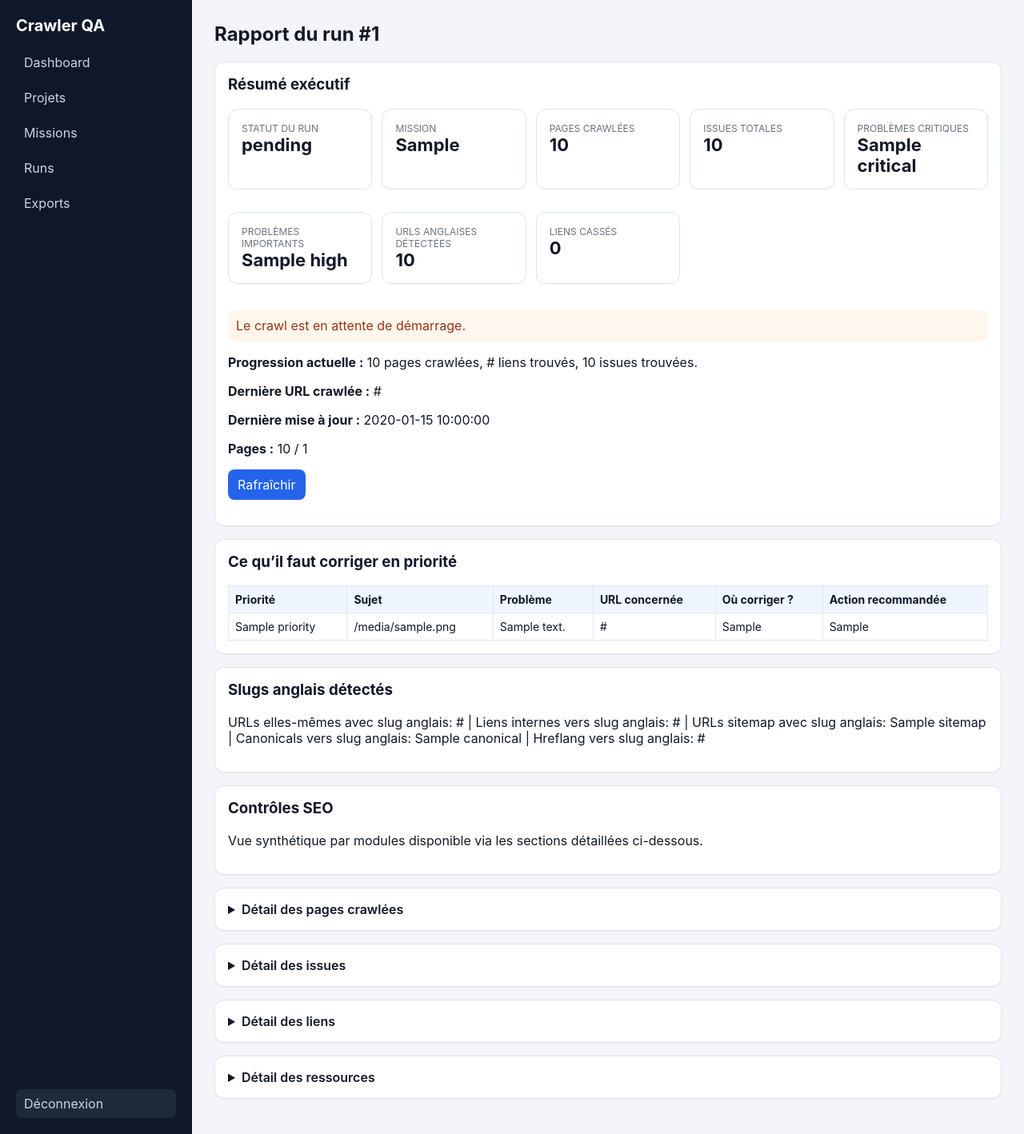
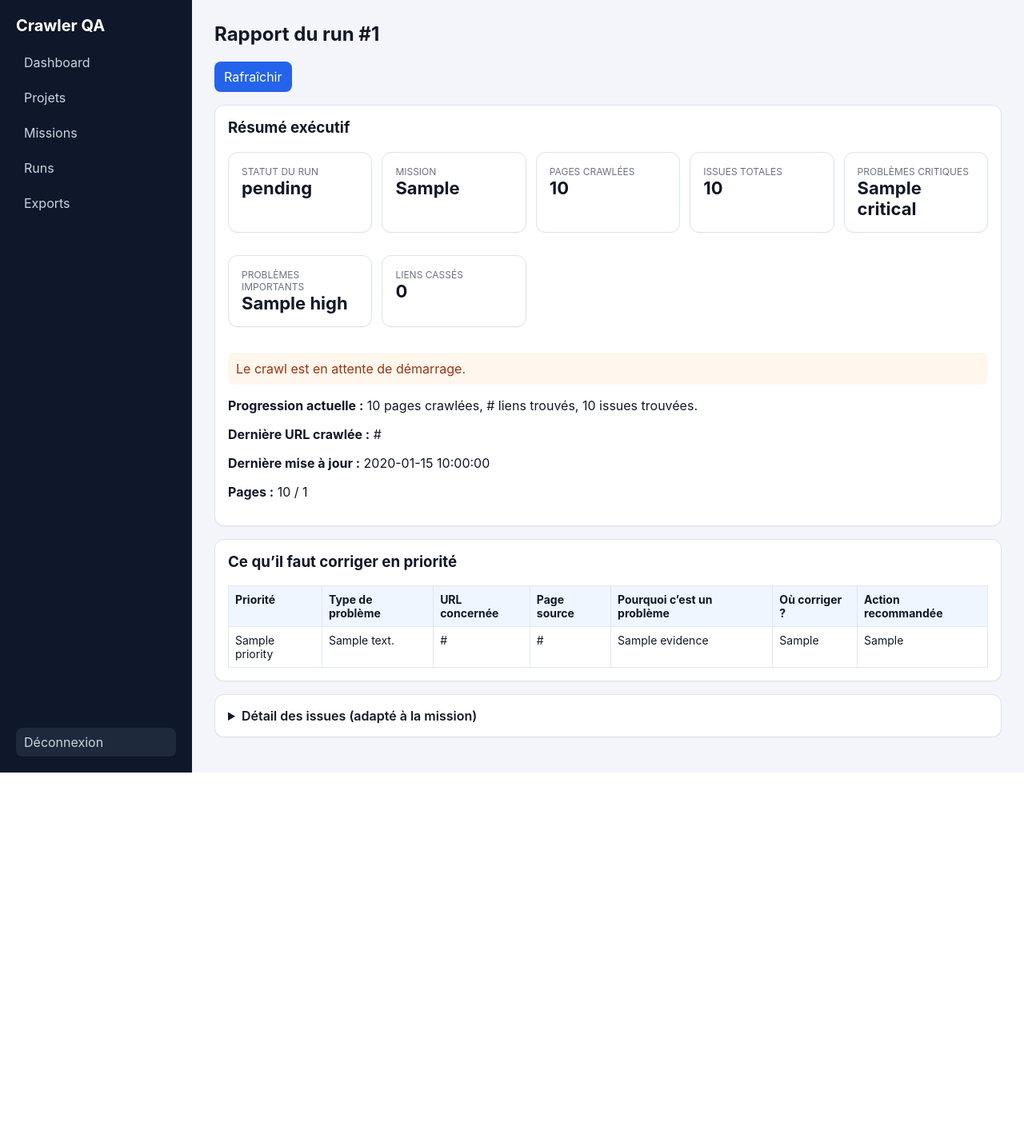
Before and after one commit to 2DOLIST06/crawler-, a FastAPI app: template crawler/src/crawler_app/templates/run_detail.html in a window 1280 px wide. Shown: the whole page at 80% size. After the commit the page ends 966 px from the top, so only its background shows below. Run offline with FastAPI, Linux system fonts and the light colour scheme; the template is opened without the code that fills it: most values are stand-ins (such as "Sample title", 1, 10 or a date in 2020).

Commit message:
Make run report sections mission-driven and restore refresh button (#27)

```diff
--- a/crawler/src/crawler_app/templates/run_detail.html
+++ b/crawler/src/crawler_app/templates/run_detail.html
@@ -3,6 +3,7 @@
 {% endblock %}
 {% block content %}
 <h2>Rapport du run #{{run.id}}</h2>
+<p><a class="btn-link" href="/runs/{{run.id}}">Rafraîchir</a></p>
 <section class="card">
   <h3>Résumé exécutif</h3>
   <div class="stats-grid">
@@ -12,8 +13,10 @@
     <div class="stat-card"><span>Issues totales</span><strong>{{run.issues_found}}</strong></div>
     <div class="stat-card"><span>Problèmes critiques</span><strong>{{stats.critical}}</strong></div>
     <div class="stat-card"><span>Problèmes importants</span><strong>{{stats.high}}</strong></div>
+    <div class="stat-card"><span>Liens cassés</span><strong>{{all_enriched|selectattr('raw.issue_type','equalto','broken_internal_link')|list|length}}</strong></div>
+    {% if mission_type == 'english_slugs_fr_audit' %}
     <div class="stat-card"><span>URLs anglaises détectées</span><strong>{{english_counts.total}}</strong></div>
-    <div class="stat-card"><span>Liens cassés</span><strong>{{all_enriched|selectattr('raw.issue_type','equalto','broken_internal_link')|list|length}}</strong></div>
+    {% endif %}
   </div>
   {% if run.pages_crawled == run.max_pages %}<p class="warn">Attention : limite atteinte, audit partiel.</p>{% endif %}
 {% if run.status == 'pending' %}<p class="warn">Le crawl est en attente de démarrage.</p>{% endif %}
@@ -23,7 +26,6 @@
 <p><strong>Dernière URL crawlée :</strong> {{run.last_crawled_url or 'N/A'}}</p>
 <p><strong>Dernière mise à jour :</strong> {{run.updated_at or 'N/A'}}</p>
 <p><strong>Pages :</strong> {{run.pages_crawled}} / {{run.max_pages}}</p>
-<p><a class="btn-link" href="/runs/{{run.id}}">Rafraîchir</a></p>
 {% endif %}
 {% if run.status == 'failed' %}<p class="warn"><strong>Erreur :</strong> {{run.error_message or 'N/A'}}</p>{% endif %}
 </section>
@@ -39,7 +41,7 @@
 <section class='card'><h3>Détails des occurrences</h3><div class='table-wrap'><table><thead><tr><th>Type de problème</th><th>Page source</th><th>URL trouvée</th><th>Où l’URL a été trouvée</th><th>Texte du lien</th><th>Slug détecté</th><th>Code HTTP</th><th>URL finale</th><th>Canonical</th><th>Où corriger ?</th><th>Action recommandée</th></tr></thead><tbody>
 {% for i in enriched_issues %}<tr><td>{{i.problem_summary}}</td><td class='url'>{{i.source_url}}</td><td class='url'>{{i.target_url}}</td><td>{{i.found_in}}</td><td></td><td></td><td>{{i.target_status_code}}</td><td class='url'>{{i.target_url}}</td><td></td><td>{{i.where_to_fix}}</td><td>{{i.action_recommandee}}</td></tr>{% endfor %}
 </tbody></table></div></section>
-{% else %}
+{% elif mission_type == 'seo_technical_audit' %}
 <section class="card"><h3>Ce qu’il faut corriger en priorité</h3>
 {% if priority_rows|length == 0 %}<p>Aucun problème critique ou important détecté sur ce crawl.</p>{% else %}
 <div class="table-wrap"><table><thead><tr><th>Priorité</th><th>Sujet</th><th>Problème</th><th>URL concernée</th><th>Où corriger ?</th><th>Action recommandée</th></tr></thead><tbody>
@@ -60,6 +62,15 @@
 <details class="card"><summary>Détail des issues</summary><div class="table-wrap"><table><thead><tr><th>Type de problème</th><th>Page source</th><th>URL trouvée</th><th>Où l’URL a été trouvée</th><th>Type de découverte</th><th>Texte du lien</th><th>Slug anglais détecté</th><th>Code HTTP de l’URL trouvée</th><th>Canonical de l’URL trouvée</th><th>Est-ce que l’URL trouvée a été crawlée ?</th><th>Est-ce que l’URL trouvée est indexable ?</th><th>Pourquoi c’est un problème</th><th>Où corriger ?</th><th>Action recommandée</th></tr></thead><tbody>{% for i in enriched_issues %}<tr><td>{{i.problem_summary}}</td><td class="url">{{i.source_url}}</td><td class="url">{{i.target_url}}</td><td>{{i.found_in}}</td><td>{{i.discovery_type}}</td><td></td><td></td><td>{{i.target_status_code}}</td><td></td><td>{% if i.target_status_code %}Oui{% else %}Non{% endif %}</td><td>{% if i.target_is_200 %}Potentiellement indexable{% else %}Non indexable{% endif %}</td><td>{{i.evidence}}</td><td>{{i.where_to_fix}}</td><td>{{i.action_recommandee}}</td></tr>{% endfor %}</tbody></table></div></details>
 <details class="card"><summary>Détail des liens</summary><p>{{links|length}} liens trouvés.</p></details>
 <details class="card"><summary>Détail des ressources</summary><p>{{resources|length}} ressources détectées.</p></details>
+{% else %}
+<section class="card"><h3>Ce qu’il faut corriger en priorité</h3>
+{% if priority_rows|length == 0 %}<p>Aucun problème prioritaire détecté pour cette mission.</p>{% else %}
+<div class="table-wrap"><table><thead><tr><th>Priorité</th><th>Type de problème</th><th>URL concernée</th><th>Page source</th><th>Pourquoi c’est un problème</th><th>Où corriger ?</th><th>Action recommandée</th></tr></thead><tbody>
+{% for i in priority_rows %}<tr><td>{{i.priority}}</td><td>{{i.problem_summary}}</td><td class="url">{{i.target_url}}</td><td class="url">{{i.source_url}}</td><td>{{i.evidence}}</td><td>{{i.where_to_fix}}</td><td>{{i.action_recommandee}}</td></tr>{% endfor %}
+</tbody></table></div>{% endif %}
+</section>
+
+<details class="card"><summary>Détail des issues (adapté à la mission)</summary><div class="table-wrap"><table><thead><tr><th>Priorité</th><th>Type de problème</th><th>Page source</th><th>URL concernée</th><th>Où détecté</th><th>Pourquoi c’est un problème</th><th>Où corriger ?</th><th>Action recommandée</th></tr></thead><tbody>{% for i in enriched_issues %}<tr><td>{{i.priority}}</td><td>{{i.problem_summary}}</td><td class="url">{{i.source_url}}</td><td class="url">{{i.target_url}}</td><td>{{i.found_in}}</td><td>{{i.evidence}}</td><td>{{i.where_to_fix}}</td><td>{{i.action_recommandee}}</td></tr>{% endfor %}</tbody></table></div></details>
 {% endif %}
 {% endblock %}
 
```
